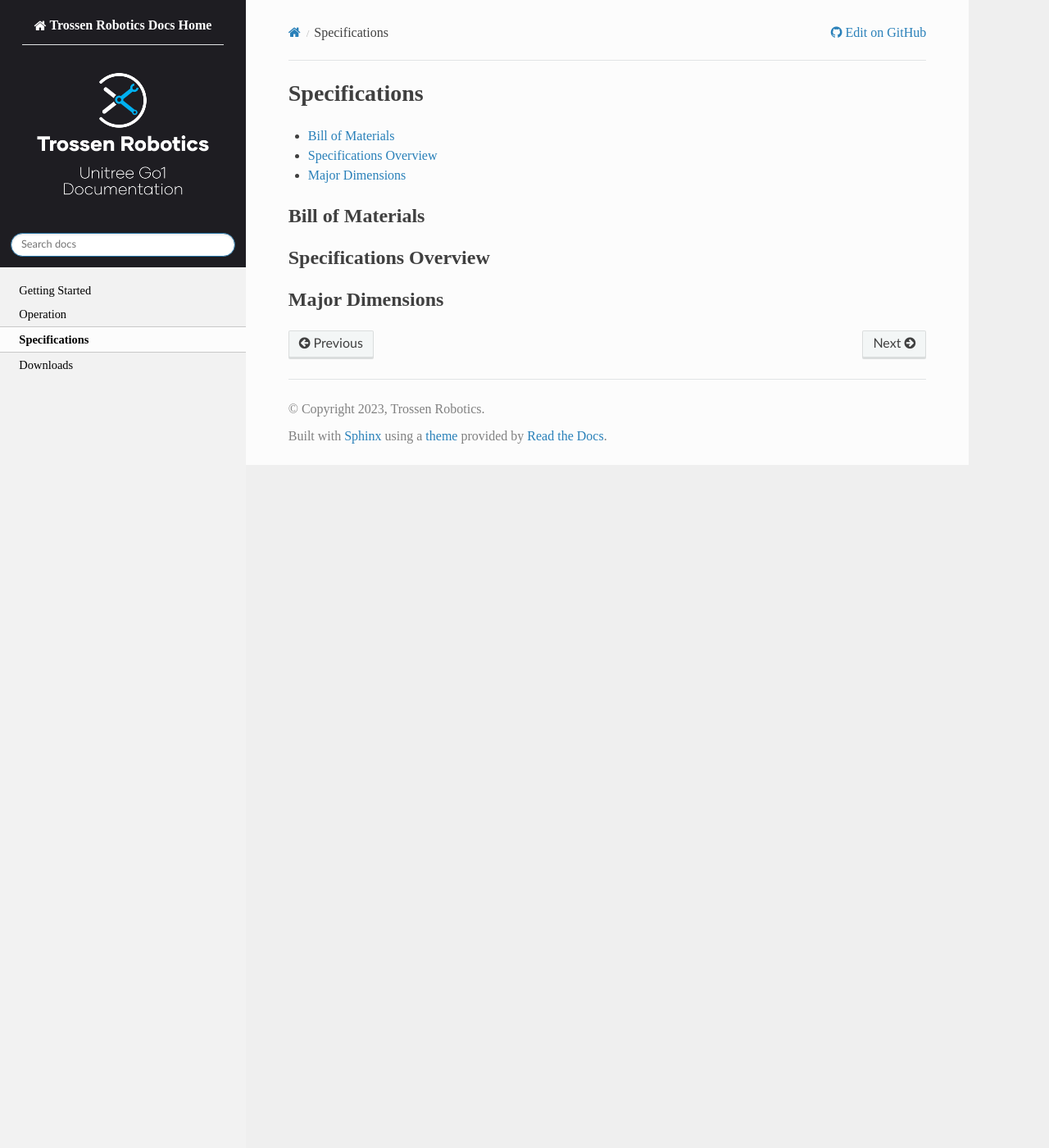
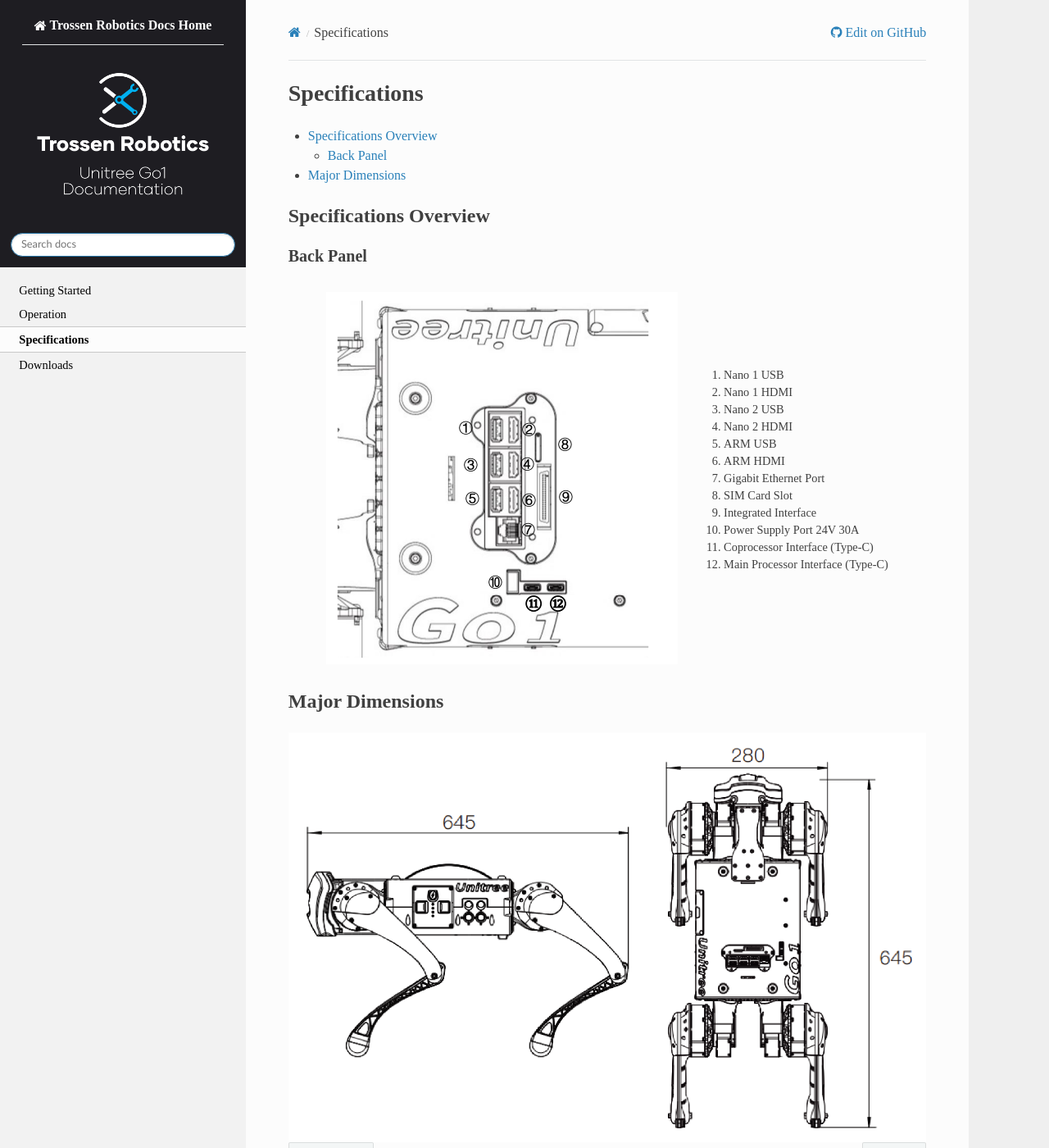
Before and after one commit to TrossenRobotics/unitree_go1_docs, a Sphinx documentation site: the page built from docs/specifications.rst, in a window 1280 px wide and 1400 px high. Shown: the whole window at 82% size. Built offline with Sphinx 7.4.7 and the Read the Docs theme 2.0.0, drawn with Linux system fonts in a browser that asks for light colours; some web fonts are replaced; formulas are drawn with MathJax 3.

```diff
--- a/docs/_static/tr_style.css
+++ b/docs/_static/tr_style.css
@@ -188,6 +188,21 @@ div.highlight {
     margin-bottom: 0px;
 }
 
+
+/*
+    Define class that makes table borders invisible (for structuring content)
+*/
+
+div.no-table.container,
+div.no-table.container table,
+div.no-table.container td,
+div.no-table.container th,
+div.no-table.container tr,
+div.no-table.container tbody {
+    border: transparent;
+    background-color: transparent;
+}
+
 /* gif start on click */
 
 .static,
--- a/docs/getting_started.rst
+++ b/docs/getting_started.rst
@@ -1,3 +1,9 @@
 ===============
 Getting Started
 ===============
+
+.. toctree::
+    :maxdepth: 1
+
+    ./getting_started/network.rst
+    ./getting_started/ros.rst
--- a/docs/operation.rst
+++ b/docs/operation.rst
@@ -1,3 +1,8 @@
 =========
 Operation
 =========
+
+.. toctree::
+    :maxdepth: 1
+
+    ./operation/overview.rst
--- a/docs/specifications.rst
+++ b/docs/specifications.rst
@@ -5,11 +5,33 @@ Specifications
 .. contents::
     :local:
 
-Bill of Materials
-=================
-
 Specifications Overview
 =======================
 
+Back Panel
+----------
+
+.. container:: no-table
+
+    .. list-table::
+        :align: center
+
+        * - .. image:: specifications/images/back_panel.png
+          - 1.  Nano 1 USB
+            2.  Nano 1 HDMI
+            3.  Nano 2 USB
+            4.  Nano 2 HDMI
+            5.  ARM USB
+            6.  ARM HDMI
+            7.  Gigabit Ethernet Port
+            8.  SIM Card Slot
+            9.  Integrated Interface
+            10. Power Supply Port 24V 30A
+            11. Coprocessor Interface (Type-C)
+            12. Main Processor Interface (Type-C)
+
 Major Dimensions
 ================
+
+.. image:: specifications/images/go1_major_dimensions.png
+    :align: center
```
Also changed, not shown: docs/getting_started/network.rst (added, +56 -0 lines), docs/getting_started/ros.rst (added, +104 -0 lines), docs/index.rst (+7 -1 lines), docs/operation/overview.rst (added, +11 -0 lines), docs/operation/images/go1_edu_architecture.png, docs/operation/images/startup_pose.png (added), docs/specifications/images/back_panel.png (added), docs/specifications/images/go1_major_dimensions.png (added).
